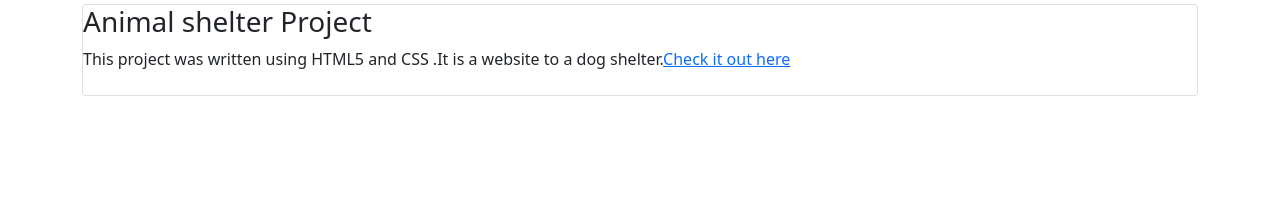
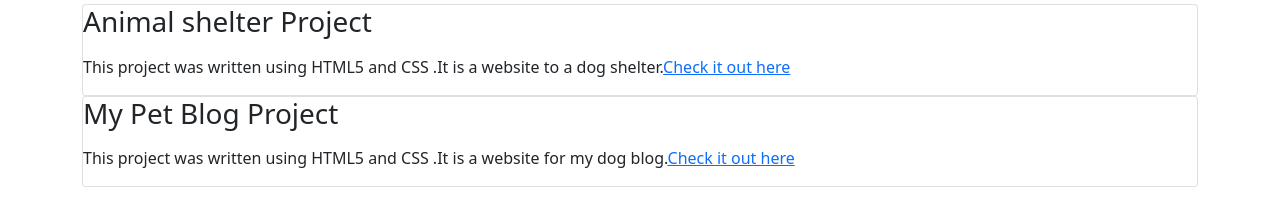
Before and after one commit to alexkarumbi/week1IPproject, a plain HTML site: page index.html in a window 1280 px wide. Shown: the part 563-786 px from the top of the page. Drawn offline with nearby package versions, Linux system fonts and the light colour scheme.

Commit message:
Add pet blog

```diff
--- a/index.html
+++ b/index.html
@@ -18,8 +18,14 @@
     <div class="card">
         <div class="card-title">
             <h3>Animal shelter Project</h3>
-            <p>This project was written using HTML5 and CSS .It is a website to a dog shelter.<a href="https://alexkarumbi.github.io/animalshelter/" >Check it out here</a></p>
         </div>
+        <p>This project was written using HTML5 and CSS .It is a website to a dog shelter.<a href="https://alexkarumbi.github.io/animalshelter/" >Check it out here</a></p>
+    </div>
+    <div class="card">
+        <div class="card-title">
+            <h3>My Pet Blog Project</h3>
+        </div>
+        <p>This project was written using HTML5 and CSS .It is a website for my dog blog.<a href="https://alexkarumbi.github.io/petblog/">Check it out here</a></p>
     </div>
 
     </div>
```
